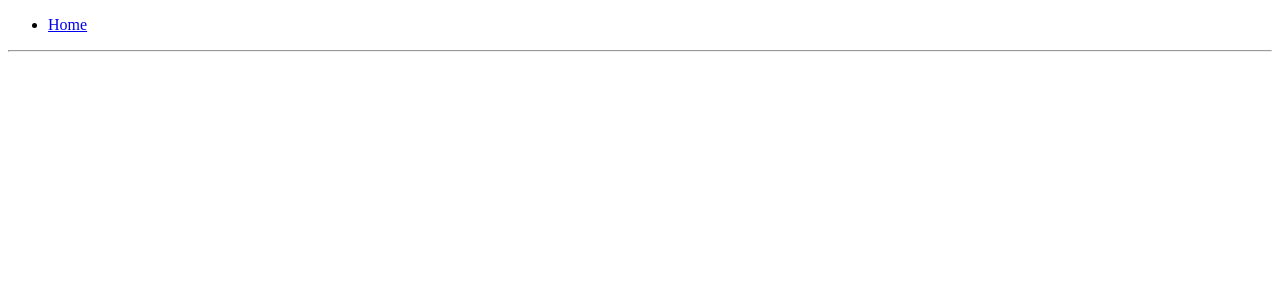
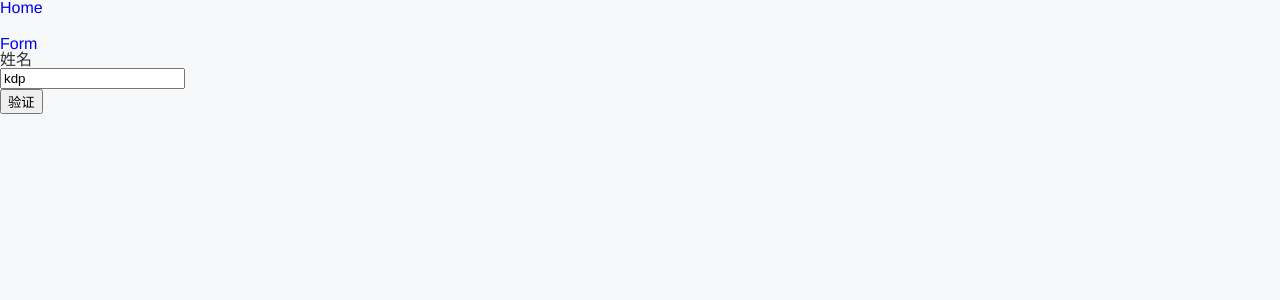
Before and after one commit to Depeng0929/kv-essays, a Vue app: page /form in a window 1280 px wide. Shown: the top 300 px of the page. Built offline with nearby package versions, Linux system fonts and the light colour scheme.

Commit message:
feat:add form

```diff
--- a/package.json
+++ b/package.json
@@ -9,6 +9,7 @@
     "lint": "vue-cli-service lint"
   },
   "dependencies": {
+    "async-validator": "^3.2.4",
     "core-js": "^3.6.4",
     "register-service-worker": "^1.6.2",
     "vue": "^2.6.11",
--- a/src/App.vue
+++ b/src/App.vue
@@ -1,14 +1,14 @@
 <template>
   <div id="app">
-    <div id="nav">
-      <ul>
-        <li>
-          <router-link to="/">Home</router-link>
-        </li>
+    <nav id="nav">
+      <ul class="app-ul">
+        <li class="app-li"><router-link to="/">Home</router-link></li>
+        <li class="app-li"><router-link to="/form">Form</router-link></li>
       </ul>
-    </div>
-    <hr />
-    <router-view />
+    </nav>
+    <main>
+      <router-view />
+    </main>
   </div>
 </template>
 
@@ -22,4 +22,12 @@ export default {
 </script>
 
 <style lang="scss">
+  @import "./styles/index";
+  #app {
+    .app-li {
+      &:not(:first-child) {
+        margin-top: 20px;
+      }
+    }
+  }
 </style>
--- a/src/components/HelloWorld.vue
+++ /dev/null
@@ -1,61 +0,0 @@
-<template>
-  <div class="hello">
-    <h1>{{ msg }}</h1>
-    <p>
-      For a guide and recipes on how to configure / customize this project,<br>
-      check out the
-      <a href="https://cli.vuejs.org" target="_blank" rel="noopener">vue-cli documentation</a>.
-    </p>
-    <h3>Installed CLI Plugins</h3>
-    <ul>
-      <li><a href="https://github.com/vuejs/vue-cli/tree/dev/packages/%40vue/cli-plugin-babel" target="_blank" rel="noopener">babel</a></li>
-      <li><a href="https://github.com/vuejs/vue-cli/tree/dev/packages/%40vue/cli-plugin-pwa" target="_blank" rel="noopener">pwa</a></li>
-      <li><a href="https://github.com/vuejs/vue-cli/tree/dev/packages/%40vue/cli-plugin-router" target="_blank" rel="noopener">router</a></li>
-      <li><a href="https://github.com/vuejs/vue-cli/tree/dev/packages/%40vue/cli-plugin-eslint" target="_blank" rel="noopener">eslint</a></li>
-      <li><a href="https://github.com/vuejs/vue-cli/tree/dev/packages/%40vue/cli-plugin-unit-jest" target="_blank" rel="noopener">unit-jest</a></li>
-    </ul>
-    <h3>Essential Links</h3>
-    <ul>
-      <li><a href="https://vuejs.org" target="_blank" rel="noopener">Core Docs</a></li>
-      <li><a href="https://forum.vuejs.org" target="_blank" rel="noopener">Forum</a></li>
-      <li><a href="https://chat.vuejs.org" target="_blank" rel="noopener">Community Chat</a></li>
-      <li><a href="https://twitter.com/vuejs" target="_blank" rel="noopener">Twitter</a></li>
-      <li><a href="https://news.vuejs.org" target="_blank" rel="noopener">News</a></li>
-    </ul>
-    <h3>Ecosystem</h3>
-    <ul>
-      <li><a href="https://router.vuejs.org" target="_blank" rel="noopener">vue-router</a></li>
-      <li><a href="https://vuex.vuejs.org" target="_blank" rel="noopener">vuex</a></li>
-      <li><a href="https://github.com/vuejs/vue-devtools#vue-devtools" target="_blank" rel="noopener">vue-devtools</a></li>
-      <li><a href="https://vue-loader.vuejs.org" target="_blank" rel="noopener">vue-loader</a></li>
-      <li><a href="https://github.com/vuejs/awesome-vue" target="_blank" rel="noopener">awesome-vue</a></li>
-    </ul>
-  </div>
-</template>
-
-<script>
-export default {
-  name: 'HelloWorld',
-  props: {
-    msg: String
-  }
-}
-</script>
-
-<!-- Add "scoped" attribute to limit CSS to this component only -->
-<style scoped lang="scss">
-h3 {
-  margin: 40px 0 0;
-}
-ul {
-  list-style-type: none;
-  padding: 0;
-}
-li {
-  display: inline-block;
-  margin: 0 10px;
-}
-a {
-  color: #42b983;
-}
-</style>
--- /dev/null
+++ b/src/components/form/index.vue
@@ -0,0 +1,69 @@
+<template>
+  <form>
+    <slot></slot>
+  </form>
+</template>
+
+<script>
+export default {
+  name: 'VForm',
+  provide () {
+    return {
+      form: this
+    }
+  },
+  props: {
+    model: {
+      type: Object,
+      default () {
+        return {}
+      }
+    },
+    rules: {
+      type: Object
+    }
+  },
+  data () {
+    return {
+      childrenList: []
+    }
+  },
+  created () {
+    this.$on('item-add', (instance) => {
+      this.childrenList.push(instance)
+    })
+    this.$on('item-delelte', (instance) => {
+      this.childrenList.splice(this.childrenList.indexOf(instance), 1)
+    })
+  },
+
+  methods: {
+    resetField () {
+      this.childrenList.forEach(child => child.resetField())
+    },
+
+    validator (callback) {
+      let valid = true
+      let count = 0
+      return new Promise((resolve, reject) => {
+        this.childrenList.forEach(child => {
+          child.validator('', (errors) => {
+            if (errors) {
+              valid = false
+            }
+            if (++count === this.childrenList.length) {
+              resolve(valid)
+              if (typeof callback === 'function') {
+                callback(valid)
+              }
+            }
+          })
+        })
+      })
+    }
+  }
+}
+
+</script>
+<style lang='less'>
+</style>
--- /dev/null
+++ b/src/components/form/item.vue
@@ -0,0 +1,113 @@
+<template>
+  <div>
+      <label>{{label}}</label>
+    <div>
+      <slot></slot>
+      <div v-if="validateState === 'error'" class="i-form-item-message">{{ validateMessage }}</div>
+    </div>
+  </div>
+</template>
+
+<script>
+import mixinEmitter from '../../mixins/emitter'
+import AsyncValidator from 'async-validator'
+
+export default {
+  name: 'VFormItem',
+  mixins: [mixinEmitter],
+  inject: ['form'],
+  props: {
+    label: {
+      type: String,
+      default: ''
+    },
+    prop: {
+      type: String
+    }
+  },
+  data () {
+    return {
+      validateState: '',
+      validateMessage: ''
+    }
+  },
+  computed: {
+    fieldValue () {
+      return this.form.model[this.prop]
+    }
+  },
+
+  mounted () {
+    if (this.prop) {
+      this.dispatch('VForm', 'item-add', this)
+      this.initialValue = this.fieldValue
+
+      this.setRules()
+    }
+  },
+
+  beforeDestroy () {
+    this.dispatch('VForm', 'item-delelte', this)
+  },
+
+  methods: {
+    getRules () {
+      let formRule = this.form.rules
+      formRule = formRule ? formRule[this.prop] : []
+
+      return formRule
+    },
+    filterRules (trigger) {
+      const rules = this.getRules()
+      return rules.filter(rule => !rule.trigger || rule.trigger.indexOf(trigger) !== -1)
+    },
+    validator (trigger, callback = {}) {
+      const rules = this.filterRules(trigger)
+
+      if (!rules || rules.length === 0) {
+        return true
+      }
+
+      this.validateState = 'validating'
+
+      // 以下为 async-validator 库的调用方法
+      const descriptor = {}
+      descriptor[this.prop] = rules
+
+      const validator = new AsyncValidator(descriptor)
+      const model = {}
+
+      model[this.prop] = this.fieldValue
+
+      validator.validate(model, { firstFields: true }, errors => {
+        this.validateState = !errors ? 'success' : 'error'
+        this.validateMessage = errors ? errors[0].message : ''
+
+        callback(this.validateMessage)
+      })
+    },
+
+    setRules () {
+      this.$on('on-form-change', this.fieldChange)
+      this.$on('on-form-blur', this.fieldBlur)
+    },
+    fieldChange () {
+      this.validator('change')
+    },
+    fieldBlur () {
+      this.validator('blur')
+    },
+
+    // 重置数据
+    resetField () {
+      this.validateState = ''
+      this.validateMessage = ''
+
+      this.form.model[this.prop] = this.initialValue
+    }
+  }
+}
+
+</script>
+<style lang='less'>
+</style>
--- /dev/null
+++ b/src/components/input/index.vue
@@ -0,0 +1,42 @@
+<template>
+  <input
+    type="text"
+    :value="value"
+    @input="handleInput"
+    @blur="handleBlur"
+    >
+</template>
+
+<script>
+import mixinEmitter from '../../mixins/emitter'
+export default {
+  name: 'VInput',
+  mixins: [mixinEmitter],
+  props: {
+    value: {
+      type: [String, Number],
+      default: ''
+    }
+  },
+  data () {
+    return {
+      current: this.value
+    }
+  },
+  methods: {
+    handleInput (e) {
+      const value = e.target.value
+
+      this.current = value
+      this.$emit('input', value)
+      this.dispatch('VFormItem', 'on-form-change', value)
+    },
+    handleBlur () {
+      this.dispatch('VFormItem', 'on-form-blur', this.current)
+    }
+  }
+}
+
+</script>
+<style lang='less'>
+</style>
--- a/src/router/index.js
+++ b/src/router/index.js
@@ -1,7 +1,8 @@
 import Vue from 'vue'
 import VueRouter from 'vue-router'
+
 import Home from '../views/Home.vue'
-
+import Form from '../views/Form.vue'
 Vue.use(VueRouter)
 
 const routes = [
@@ -9,6 +10,11 @@ const routes = [
     path: '/',
     name: 'Home',
     component: Home
+  },
+  {
+    path: '/form',
+    name: 'Form',
+    component: Form
   }
 ]
 
--- a/src/styles/layout.scss
+++ b/src/styles/layout.scss
@@ -0,0 +1,14 @@
+html, body, #app {
+  height: 100%;
+}
+
+#app {
+  display: flex;
+  flex-direction: column;
+  > main {
+    flex: 1;
+    >div {
+      height: 100%;
+    }
+  }
+}
--- a/src/styles/reset.scss
+++ b/src/styles/reset.scss
@@ -48,3 +48,7 @@ table {
   border-collapse: collapse;
   border-spacing: 0;
 }
+
+a {
+  text-decoration: none;
+}
--- a/src/views/Form.vue
+++ b/src/views/Form.vue
@@ -1,13 +1,56 @@
 <template>
-  $END$
+  <div class="form">
+    <v-form ref="form" :rules="rules" :model="form">
+      <v-form-item prop="name" label="姓名">
+        <v-input v-model="form.name"></v-input>
+      </v-form-item>
+
+      <button @click="submit">验证</button>
+    </v-form>
+  </div>
 </template>
 
 <script>
-  export default {
-    name: 'Form'
+import VForm from '../components/form/index'
+import VFormItem from '../components/form/item'
+import VInput from '../components/input/index'
+
+export default {
+  name: 'Form',
+  components: {
+    VForm,
+    VFormItem,
+    VInput
+  },
+  data () {
+    return {
+      form: {
+        name: 'kdp'
+      },
+      rules: {
+        name: [
+          { required: true, message: '用户名不能为空', trigger: 'blur' }
+        ]
+      }
+    }
+  },
+
+  methods: {
+    submit (e) {
+      e.preventDefault()
+      this.$refs.form.validator((valid) => {
+        console.log(23)
+        if (valid) {
+          console.log('成功')
+        } else {
+          console.log('失败')
+        }
+      })
+    }
   }
+}
 </script>
 
-<style scoped>
+<style lang="scss">
 
 </style>
--- a/src/views/Home.vue
+++ b/src/views/Home.vue
@@ -1,6 +1,6 @@
 <template>
   <div class="home">
-    <button>点我</button>
+    测试全局store
   </div>
 </template>
 
@@ -8,9 +8,12 @@
 
 export default {
   name: 'Home',
+
   inject: ['store'],
-  created () {
-    console.log(this.store.state.name)
+  mounted () {
+    this.$on('add', (text) => {
+      console.log(text)
+    })
   }
 }
 </script>
```
Also changed, not shown: src/store/index.js (line endings or trailing spaces), 1 other file (tests, documents, lock files or other folders).
